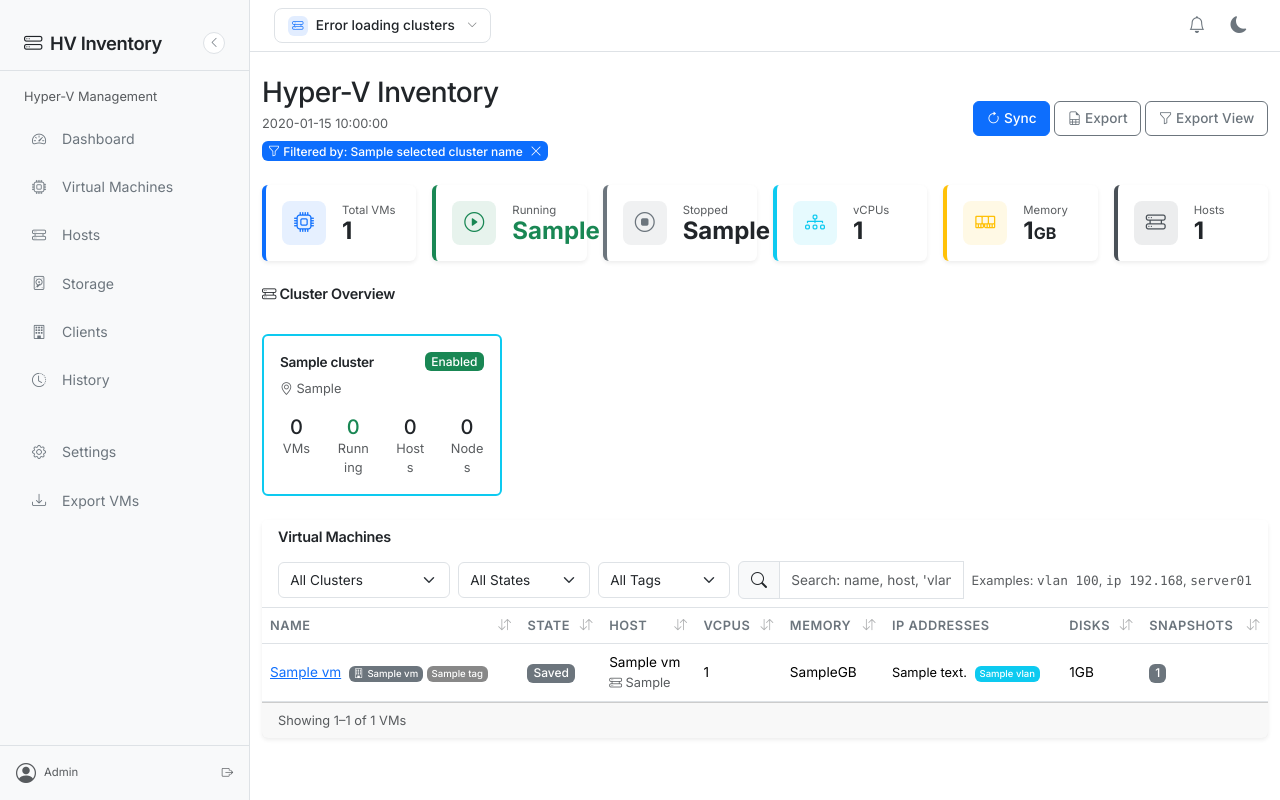
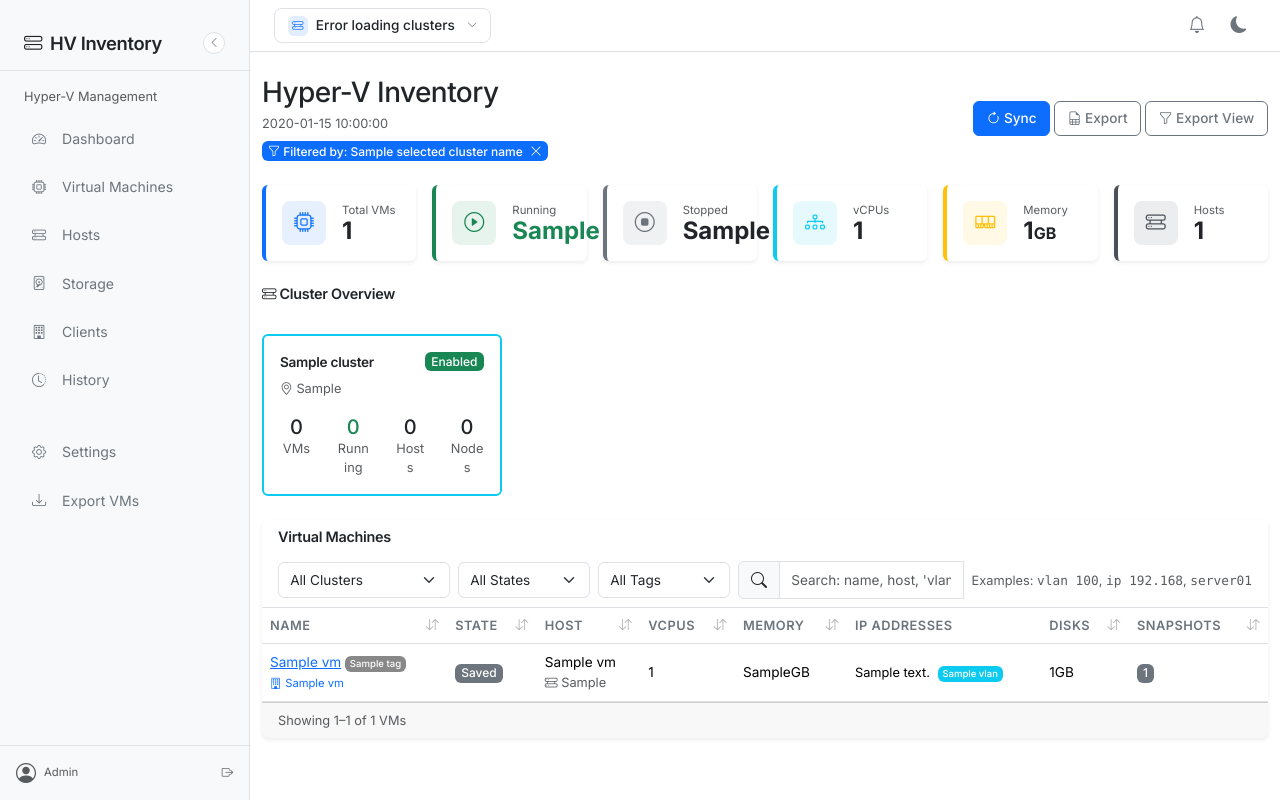
Before and after one commit to amontaser/egid-hv-Inventory-, a Flask app: template templates/index.html in a window 1280 px wide. Run offline with Flask 3, Linux system fonts and the light colour scheme; tables that the repository leaves empty hold one stand-in row (values such as "Sample post"); the template is opened without the code that fills it: values that come from a table or form of the project are taken from there, most other values are stand-ins (such as "Sample title", 1, 10 or a date in 2020); some libraries are stand-ins or nearby versions.

Commit message:
fix: client under VM name with link color, tags inline, dark mode safe

```diff
--- a/templates/index.html
+++ b/templates/index.html
@@ -344,13 +344,13 @@
                          data-tags="{{ (vm.tag_names or '')|lower }}">
                           <td>
                               <a href="/vm/{{ vm.vm_id }}?cluster={{ vm.cluster_name }}">{{ vm.machine_name }}</a>
+                              {% if vm.tags %}
+                              {% for t in vm.tags %}<span class="badge me-1" style="background:{{ t.color }};color:#fff;font-size:.6rem;">{{ t.name }}</span>{% endfor %}
+                              {% endif %}
                               {% if vm.client_name %}
-                              <a href="/client/{{ vm.client_id }}" class="badge bg-secondary ms-1" style="font-size:.6rem;text-decoration:none;"><i class="bi bi-building me-1"></i>{{ vm.client_name }}</a>
+                              <br><a href="/client/{{ vm.client_id }}" class="text-decoration-none" style="font-size:.7rem;color:var(--bs-link-color);"><i class="bi bi-building me-1"></i>{{ vm.client_name }}</a>
                               {% endif %}
-                               {% if vm.tags %}
-                               {% for t in vm.tags %}<span class="badge me-1" style="background:{{ t.color }};color:#fff;font-size:.6rem;">{{ t.name }}</span>{% endfor %}
-                               {% endif %}
-                           </td>
+                          </td>
                        <td>{% if vm.state == 'Running' %}<span class="badge bg-success">Running</span>{% else %}<span class="badge bg-secondary">{{ vm.state }}</span>{% endif %}</td>
                        <td>
                            {{ vm.host_node_name if vm.host_node_name else vm.host_name }}
```
